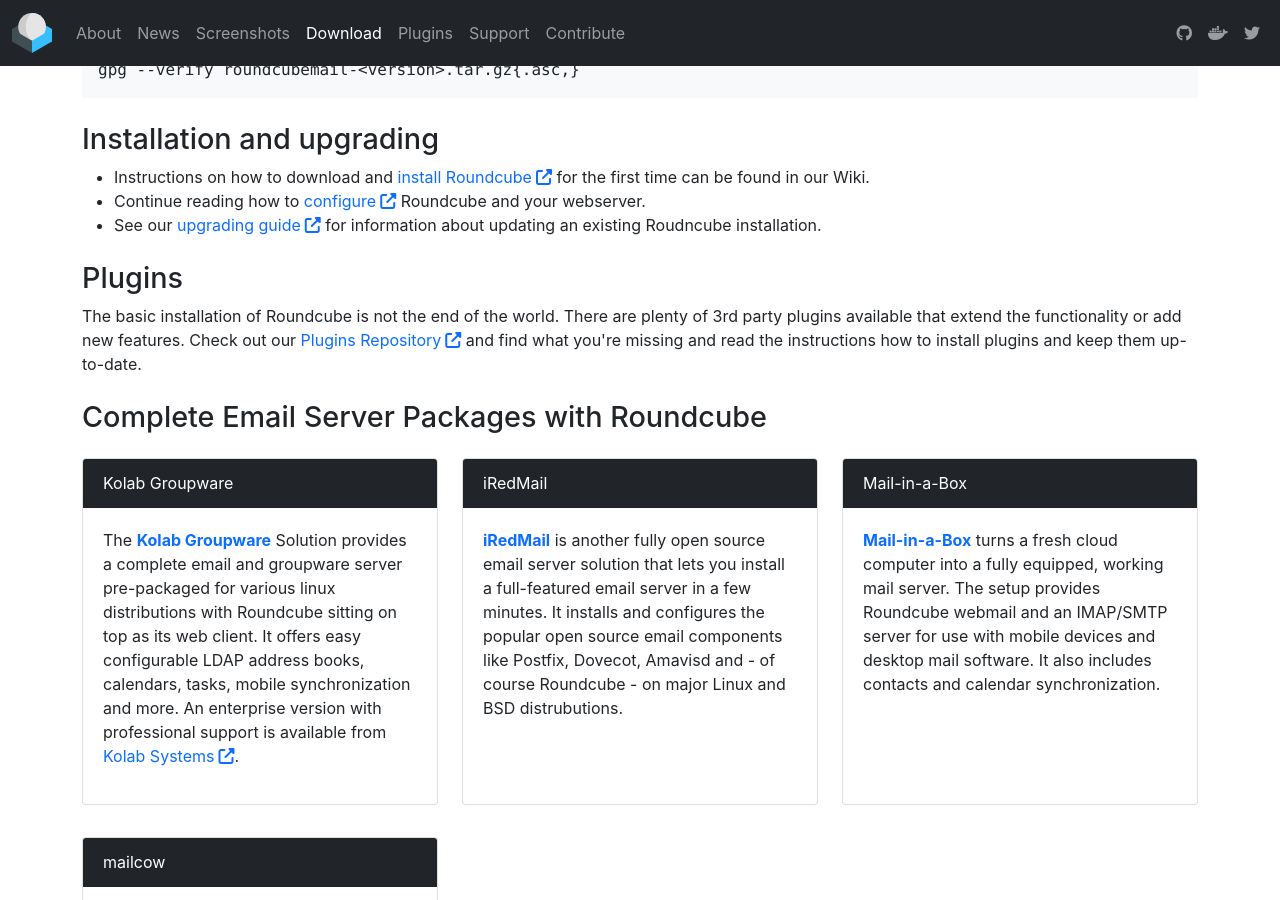
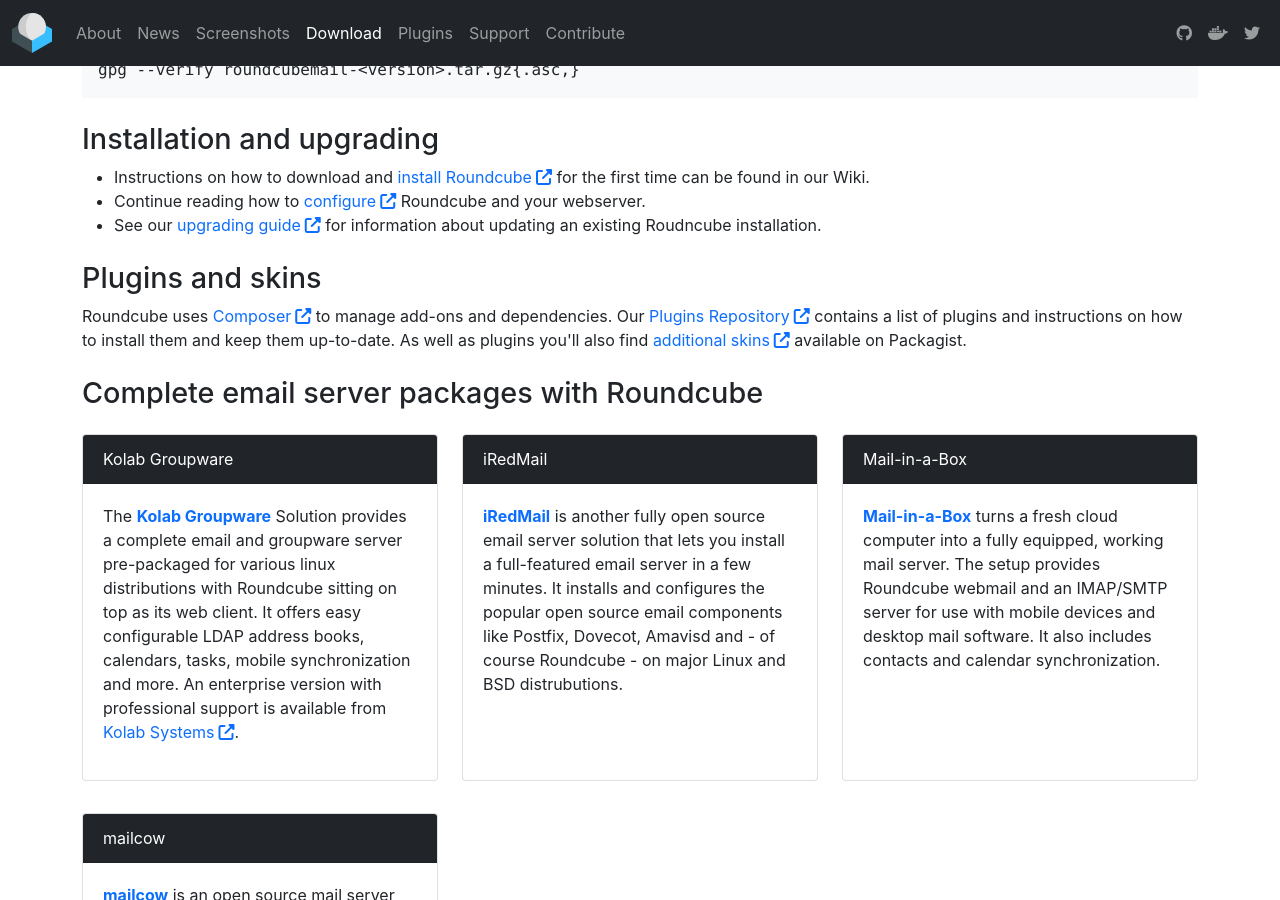
Before and after one commit to roundcube/roundcube.github.com, a Jekyll site: the page built from download/index.html, in a window 1280 px wide and 900 px high, scrolled down 1398 px. Built offline with Jekyll 4.4.1, drawn with Linux system fonts in a browser that asks for light colours; nearby versions of some CDN libraries; comment, search, counter and statistics services are not loaded.

Commit message:
promote skins on packagist

```diff
--- a/about/index.html
+++ b/about/index.html
@@ -75,7 +75,7 @@
             <li><a href="https://packagist.org/?query=2fa&type=roundcube-plugin" class="rc-icon external-link" target="_blank">Two-factor authentication</a></li>
             <li><a href="https://packagist.org/packages/boressoft/ident_switch" class="rc-icon external-link" target="_blank">Multiple accounts</a></li>
         </ul>
-        <p>Browse <a href="https://packagist.org/?type=roundcube-plugin" class="rc-icon external-link" target="_blank">all 3<sup>rd</sup> party plugins</a> available on Packagist.</p>
+        <p>Browse all 3<sup>rd</sup> party <a href="https://packagist.org/?type=roundcube-plugin" class="rc-icon external-link" target="_blank">plugins</a> and <a href="https://packagist.org/?type=roundcube-skin" class="rc-icon external-link" target="_blank">skins</a> available on Packagist.</p>
     </div>
 </div>
 
--- a/download/index.html
+++ b/download/index.html
@@ -115,13 +115,12 @@
     <li>See our <a href="https://github.com/roundcube/roundcubemail/wiki/Upgrade" class="rc-icon external-link" target="_blank">upgrading guide</a> for information about updating an existing Roudncube installation.</li>
 </ul>
 
-<h2>Plugins</h2>
+<h2>Plugins and skins</h2>
 
-<p>The basic installation of Roundcube is not the end of the world. There are plenty of 3rd party plugins available that extend
-    the functionality or add new features. Check out our <a href="https://plugins.roundcube.net/" class="rc-icon external-link" target="_blank">Plugins Repository</a>
-    and find what you're missing and read the instructions how to install plugins and keep them up-to-date.</p>
+<p>Roundcube uses <a href="https://getcomposer.org" class="rc-icon external-link" target="_blank">Composer</a> to manage add-ons and dependencies. Our <a href="https://plugins.roundcube.net/" class="rc-icon external-link" target="_blank">Plugins Repository</a>
+    contains a list of plugins and instructions on how to install them and keep them up-to-date. As well as plugins you'll also find <a href="https://packagist.org/?type=roundcube-skin" class="rc-icon external-link" target="_blank">additional skins</a> available on Packagist.</p>
 
-<h2>Complete Email Server Packages with Roundcube</h2>
+<h2>Complete email server packages with Roundcube</h2>
 
 <div class="row row-cols-1 row-cols-md-2 row-cols-lg-3">
     <div class="col my-3">
--- a/screens/index.html
+++ b/screens/index.html
@@ -5,7 +5,7 @@
 ---
 <h1>Impressions of Roundcube's User Interface</h1>
 
-<p>Roundcube comes with {{ site.data.screenshots.size }} different skins. These skins are maintained by the Roundcube developers. Below are some screenshots of them in use. You can also <a href="https://github.com/roundcube/roundcubemail/wiki/Skins#extending-skins" class="rc-icon external-link" target="_blank">create your own skin</a> or <a href="https://github.com/roundcube/roundcubemail/wiki/Skins#extending-skins" class="rc-icon external-link" target="_blank">extend an existing skin</a> to make Roundcube look just right for you.</p>
+<p>Below are some screenshots of Roundcube in use. Additional skins are <a href="https://packagist.org/?type=roundcube-skin" class="rc-icon external-link" target="_blank">available on Packagist</a>. You can also <a href="https://github.com/roundcube/roundcubemail/wiki/Skins" class="rc-icon external-link" target="_blank">create your own skin</a> or <a href="https://github.com/roundcube/roundcubemail/wiki/Skins#extending-skins" class="rc-icon external-link" target="_blank">extend an existing skin</a> to make Roundcube look just right for you.</p>
 
 {% for skin in site.data.screenshots %}
     {% assign dir = skin | first %}
```
